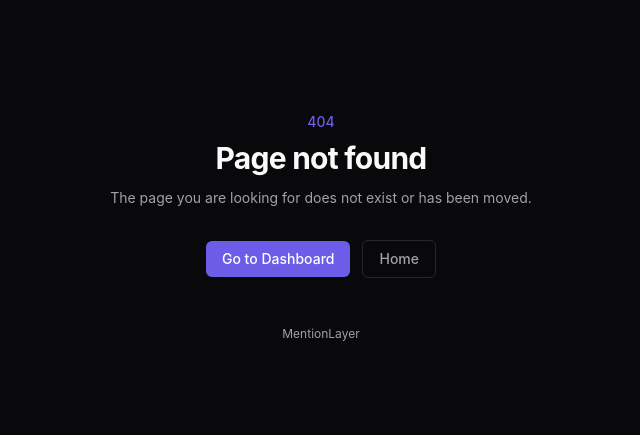
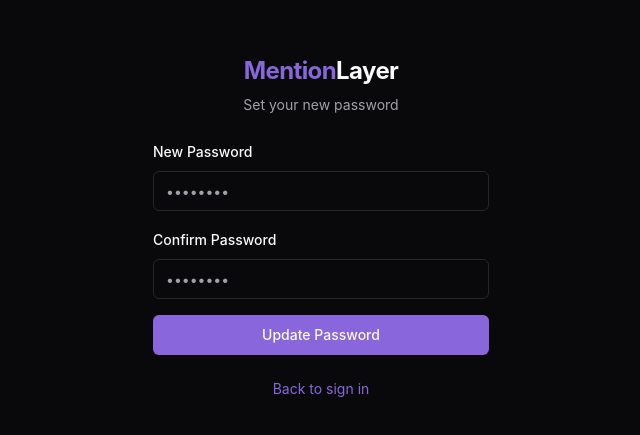
Before and after one commit to xpanddigital/GrowthForge, a Next.js app: page /reset-password in a window 1280 px wide. Before the commit this address had no page. Shown: the part 173-608 px from the top of the page, without its empty margins (319-959 px from the left). Built offline with nearby package versions, Linux system fonts and the light colour scheme; no server answers.

Commit message:
Add password reset page and recovery flow
- New /reset-password page with new password + confirm fields
- Callback route detects recovery type and redirects to reset page
- After password update, redirects to dashboard

Co-Authored-By: Claude Opus 4.6 (1M context) <noreply@anthropic.com>

```diff
--- a/src/app/(auth)/callback/route.ts
+++ b/src/app/(auth)/callback/route.ts
@@ -7,6 +7,7 @@ import { syncProspectToGHL } from "@/lib/ghl/sync";
 export async function GET(request: Request) {
   const { searchParams, origin } = new URL(request.url);
   const code = searchParams.get("code");
+  const type = searchParams.get("type");
   const next = searchParams.get("next") ?? "/dashboard";
 
   if (code) {
@@ -30,6 +31,22 @@ export async function GET(request: Request) {
 
     const { error } = await supabase.auth.exchangeCodeForSession(code);
     if (!error) {
+      // Password recovery — redirect to reset page
+      if (type === "recovery" || searchParams.get("type") === "recovery") {
+        return NextResponse.redirect(`${origin}/reset-password`);
+      }
+
+      // Also check if this session was created via a recovery flow
+      const { data: { session } } = await supabase.auth.getSession();
+      if (session?.user?.recovery_sent_at) {
+        const recoverySentAt = new Date(session.user.recovery_sent_at).getTime();
+        const now = Date.now();
+        // If recovery was sent in the last 10 minutes, this is a password reset
+        if (now - recoverySentAt < 10 * 60 * 1000) {
+          return NextResponse.redirect(`${origin}/reset-password`);
+        }
+      }
+
       // Ensure user row exists in public.users table
       // This links the auth user to the correct agency
       const {
--- a/src/app/(auth)/login/page.tsx
+++ b/src/app/(auth)/login/page.tsx
@@ -113,7 +113,7 @@ export default function LoginPage() {
                     setLoading(true);
                     setMessage("");
                     const { error } = await supabase.auth.resetPasswordForEmail(email, {
-                      redirectTo: `${window.location.origin}/callback?type=recovery`,
+                      redirectTo: `${window.location.origin}/callback`,
                     });
                     if (error) {
                       setMessage(error.message);
--- /dev/null
+++ b/src/app/(auth)/reset-password/page.tsx
@@ -0,0 +1,126 @@
+"use client";
+
+import { useEffect, useState } from "react";
+import { createClient } from "@/lib/supabase/client";
+import { useRouter } from "next/navigation";
+import Link from "next/link";
+
+export default function ResetPasswordPage() {
+  useEffect(() => { document.title = "Reset Password — MentionLayer"; }, []);
+
+  const [password, setPassword] = useState("");
+  const [confirmPassword, setConfirmPassword] = useState("");
+  const [loading, setLoading] = useState(false);
+  const [message, setMessage] = useState("");
+  const [isError, setIsError] = useState(false);
+  const [isSuccess, setIsSuccess] = useState(false);
+  const supabase = createClient();
+  const router = useRouter();
+
+  async function handleReset(e: React.FormEvent) {
+    e.preventDefault();
+    setLoading(true);
+    setMessage("");
+    setIsError(false);
+
+    if (password !== confirmPassword) {
+      setMessage("Passwords don't match.");
+      setIsError(true);
+      setLoading(false);
+      return;
+    }
+
+    if (password.length < 8) {
+      setMessage("Password must be at least 8 characters.");
+      setIsError(true);
+      setLoading(false);
+      return;
+    }
+
+    const { error } = await supabase.auth.updateUser({ password });
+
+    if (error) {
+      setMessage(error.message);
+      setIsError(true);
+    } else {
+      setIsSuccess(true);
+      setMessage("Password updated! Redirecting to dashboard...");
+      setTimeout(() => router.push("/dashboard"), 2000);
+    }
+
+    setLoading(false);
+  }
+
+  return (
+    <div className="flex min-h-screen items-center justify-center bg-background">
+      <div className="mx-auto w-full max-w-sm space-y-6 p-6">
+        <div className="space-y-2 text-center">
+          <h1 className="text-2xl font-bold tracking-tight">
+            <span className="text-primary">Mention</span>Layer
+          </h1>
+          <p className="text-sm text-muted-foreground">
+            Set your new password
+          </p>
+        </div>
+
+        {isSuccess ? (
+          <div className="rounded-lg border border-emerald-500/20 bg-emerald-500/10 p-4 text-center text-sm text-emerald-500">
+            {message}
+          </div>
+        ) : (
+          <form onSubmit={handleReset} className="space-y-4">
+            <div className="space-y-2">
+              <label htmlFor="password" className="text-sm font-medium leading-none">
+                New Password
+              </label>
+              <input
+                id="password"
+                type="password"
+                placeholder="••••••••"
+                value={password}
+                onChange={(e) => setPassword(e.target.value)}
+                required
+                minLength={8}
+                className="flex h-10 w-full rounded-md border border-input bg-background px-3 py-2 text-sm ring-offset-background placeholder:text-muted-foreground focus-visible:outline-none focus-visible:ring-2 focus-visible:ring-ring"
+              />
+            </div>
+
+            <div className="space-y-2">
+              <label htmlFor="confirmPassword" className="text-sm font-medium leading-none">
+                Confirm Password
+              </label>
+              <input
+                id="confirmPassword"
+                type="password"
+                placeholder="••••••••"
+                value={confirmPassword}
+                onChange={(e) => setConfirmPassword(e.target.value)}
+                required
+                minLength={8}
+                className="flex h-10 w-full rounded-md border border-input bg-background px-3 py-2 text-sm ring-offset-background placeholder:text-muted-foreground focus-visible:outline-none focus-visible:ring-2 focus-visible:ring-ring"
+              />
+            </div>
+
+            <button
+              type="submit"
+              disabled={loading}
+              className="inline-flex h-10 w-full items-center justify-center rounded-md bg-primary px-4 py-2 text-sm font-medium text-primary-foreground hover:bg-primary/90 disabled:opacity-50"
+            >
+              {loading ? "Updating..." : "Update Password"}
+            </button>
+          </form>
+        )}
+
+        {isError && message && (
+          <p className="text-center text-sm text-destructive">{message}</p>
+        )}
+
+        <p className="text-center text-sm text-muted-foreground">
+          <Link href="/login" className="text-primary hover:underline">
+            Back to sign in
+          </Link>
+        </p>
+      </div>
+    </div>
+  );
+}
```
